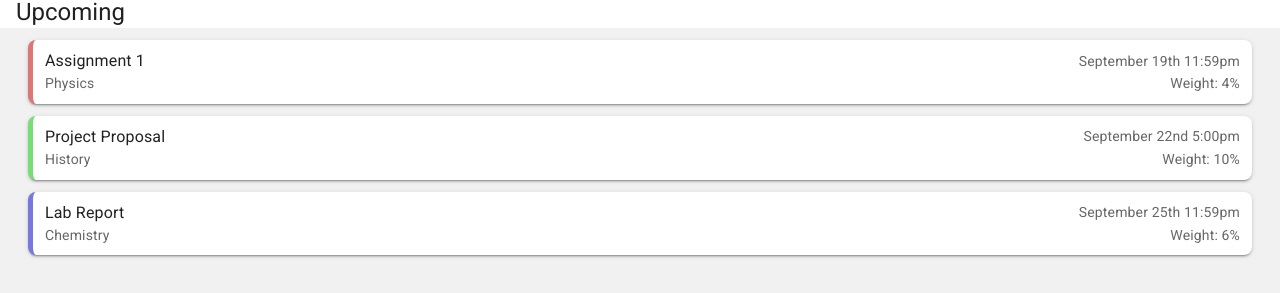
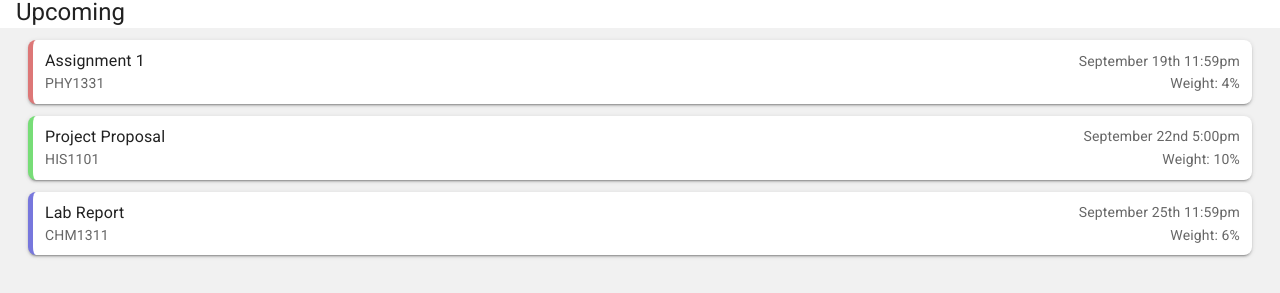
Before and after one commit to DOOdate/DOOdate, a React (Vite) app in the folder frontend/: page /home in a window 1280 px wide. Shown: the part 448-741 px from the top of the page. Built offline with nearby package versions, Linux system fonts and the light colour scheme.

Commit message:
home page translation

```diff
--- a/frontend/public/locales/en/translation.json
+++ b/frontend/public/locales/en/translation.json
@@ -1,5 +1,6 @@
 {
   "Add Class": "Add Class",
+  "All Classes": "All Classes",
   "and": "and",
   "Calendar": "Calendar",
   "Continue Microsoft": "CONTINUE WITH MICROSOFT",
@@ -17,5 +18,6 @@
   "Signin": "Sign in to your account",
   "SignUp": "Sign Up",
   "TOS": "Terms of service",
+  "Upcoming": "Upcoming",
   "View Settings": "View Settings"
 }
--- a/frontend/public/locales/fr/translation.json
+++ b/frontend/public/locales/fr/translation.json
@@ -1,5 +1,6 @@
 {
   "Add Class": "Ajouter une Classe",
+  "All Classes": "Toutes les Classes",
   "and": "et",
   "Calendar": "Calendrier",
   "Continue Microsoft": "CONTINUEZ AVEC MICROSOFT",
@@ -17,5 +18,6 @@
   "Signin": "Se connecter à votre compte",
   "SignUp": "Inscrivez-vous",
   "TOS": "conditions de service",
+  "Upcoming": "Prochaines Tâches",
   "View Settings": "Paramètres de vue"
 }
--- a/frontend/src/home.jsx
+++ b/frontend/src/home.jsx
@@ -9,14 +9,19 @@ import MenuItem from '@mui/material/MenuItem';
 import Select from '@mui/material/Select';
 import InputLabel from '@mui/material/InputLabel';
 import EventCard from './components/EventCard.jsx'
+import { useTranslation } from 'react-i18next';
+import dayjs from "dayjs";
+import 'dayjs/locale/fr'
+import i18next from "i18next";
 
 function Home(){
-    const [classFilter, setClassFilter] = React.useState('All Classes');
-    let classes = ['Class 1', 'Class 2', 'Class 3', 'Class 4', 'Class 5'];
+    const { t } = useTranslation();
+    const [classFilter, setClassFilter] = React.useState(t('All Classes'));
+    let classes = ['Class 1', 'Class 2', 'Class 3', 'Class 4', 'Class 5']; // not translated bc they will come from db, which will have the values in the user's language from the syllabus
     let assignments = [
-        { title: 'Assignment 1', className: 'Physics', date: 'September 19th 11:59pm', weight: '4%', colour: '#dd7777' },
-        { title: 'Project Proposal', className: 'History', date: 'September 22nd 5:00pm', weight: '10%', colour: '#77dd77' },
-        { title: 'Lab Report', className: 'Chemistry', date: 'September 25th 11:59pm', weight: '6%', colour: '#7777dd' },
+        { title: 'Assignment 1', className: 'PHY1331', date: 'September 19th 11:59pm', weight: '4%', colour: '#dd7777' }, // not translated bc they will come from db
+        { title: 'Project Proposal', className: 'HIS1101', date: 'September 22nd 5:00pm', weight: '10%', colour: '#77dd77' }, // not translated bc they will come from db
+        { title: 'Lab Report', className: 'CHM1311', date: 'September 25th 11:59pm', weight: '6%', colour: '#7777dd' }, // not translated bc they will come from db
     ];
     return (
         <Box
@@ -48,11 +53,11 @@ function Home(){
                 borderRadius: 1,
                 transition: 'background-color 200ms',
             })}>
-                <LocalizationProvider dateAdapter={AdapterDayjs}>
+                <LocalizationProvider dateAdapter={AdapterDayjs} adapterLocale={i18next.language}>
                     <DateCalendar readOnly showDaysOutsideCurrentMonth/>
                 </LocalizationProvider>
             </Box>
-            <Typography variant="h5" sx={{ alignSelf: 'flex-start', pl: 2, textAlign: 'left' }}>Upcoming</Typography>
+            <Typography variant="h5" sx={{ alignSelf: 'flex-start', pl: 2, textAlign: 'left' }}>{t('Upcoming')}</Typography>
             <Box sx={{ flex: 1,
                 overflowY: 'auto',
                 width: '100%',
```
